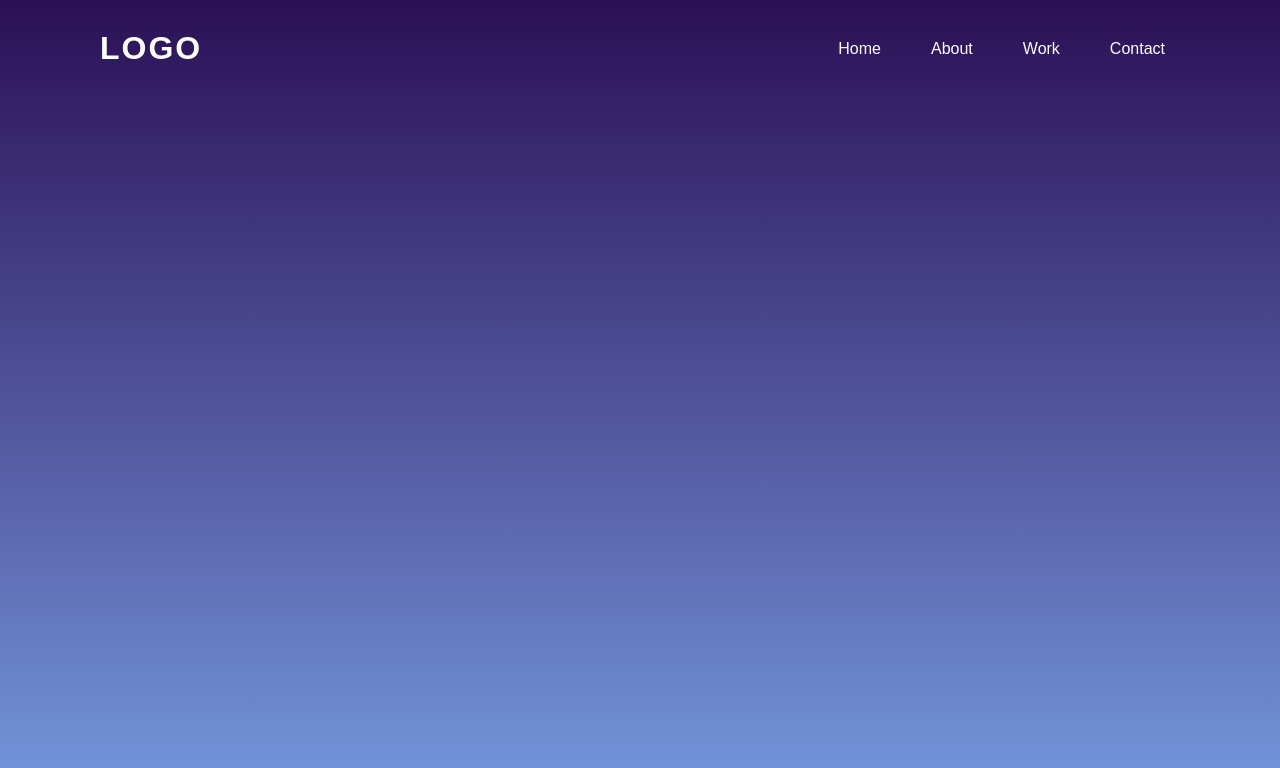
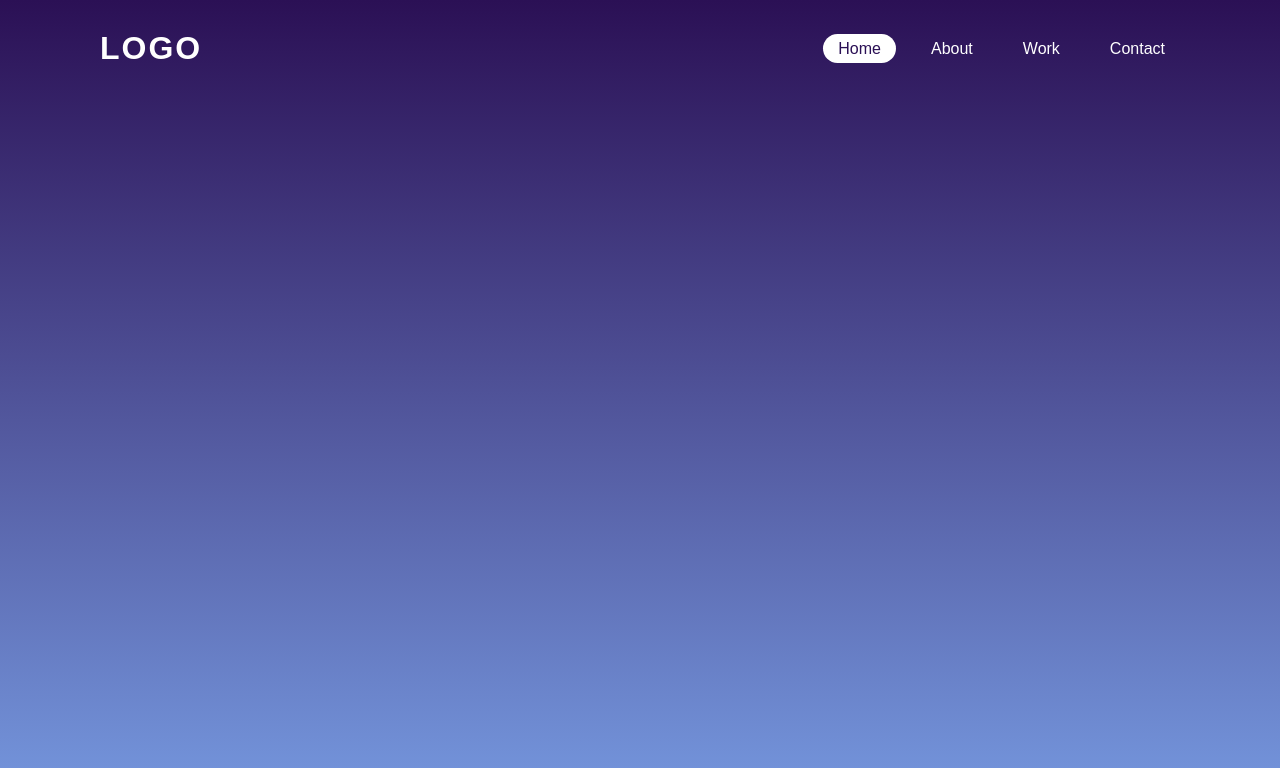
Before and after one commit to Smilodilo/Smilodilo.github.io, a plain HTML site: page index.html in a window 1280 px wide. Drawn offline with Linux system fonts and the light colour scheme; a web font is replaced by a local one.

Commit message:
Update index.html

```diff
--- a/index.html
+++ b/index.html
@@ -11,7 +11,7 @@
     <header>
         <a href="#" class="logo">Logo</a>
         <ul>
-            <li><a href="#">Home</a></li>
+            <li><a href="#" class="active">Home</a></li>
             <li><a href="#">About</a></li>
             <li><a href="#">Work</a></li>
             <li><a href="#">Contact</a></li>
```
